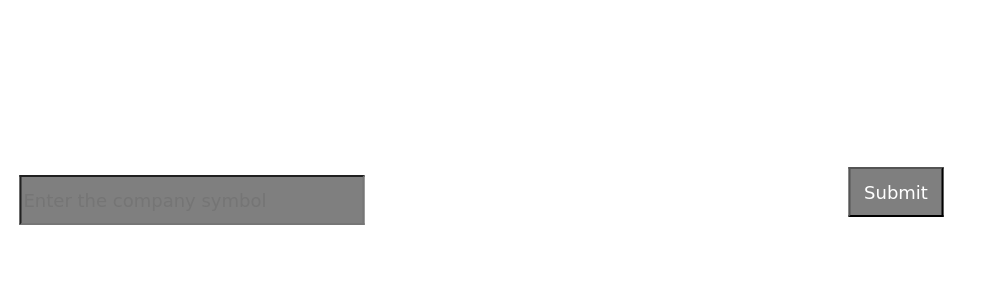
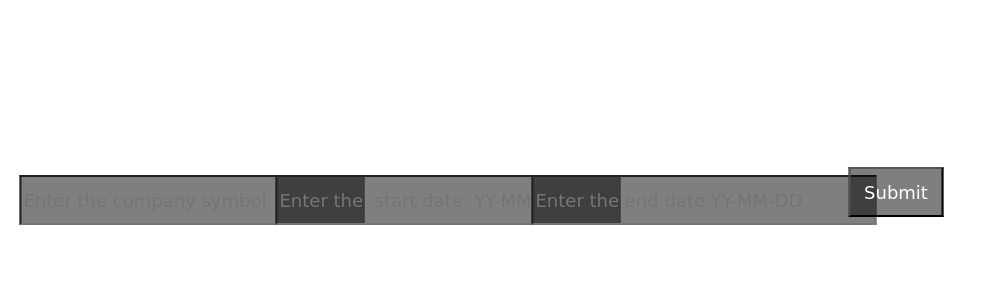
Before and after one commit to palaciosr/Predicting_Stock_market_prices, a Flask app: page / in a window 1280 px wide. Shown: the top 300 px of the page, without its empty margins (0-988 px from the left). Run offline with Flask 2, Linux system fonts and the light colour scheme.

Commit message:
adding the actual boxex html

```diff
--- a/templates/index.html
+++ b/templates/index.html
@@ -12,6 +12,9 @@
 		<div >
 			<form action=http://localhost:5000/plot method = "POST">
 				<input type="text" name="companyname" placeholder="Enter the company symbol" class = "searchbox">
+				<input type="text" name="startdate" placeholder="Enter the  start date  YY-MM-DD" class = "start_box">
+				<input type="text" name="enddate" placeholder="Enter the end date YY-MM-DD" class = "end_box">
+
                 <input type="submit" name="Search"  class="submit">
                 <!-- add dates -->
 			</form>
```
